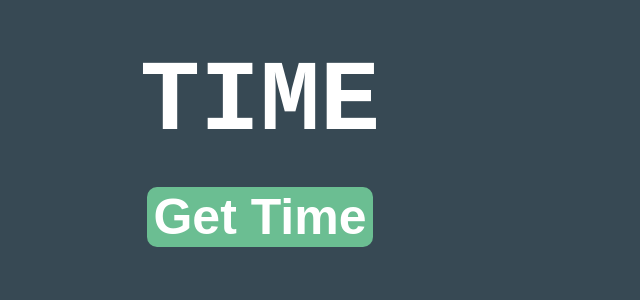
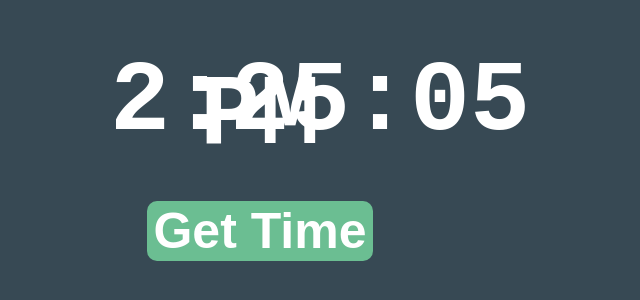
Before and after one commit to Mogle7Arkad/udemy-useState-practice, a React (Vite) app: page / in a window 1280 px wide. Shown: the part 134-434 px from the top of the page, without its empty margins (380-1020 px from the left). Built offline with nearby package versions, Linux system fonts and the light colour scheme.

Commit message:
target and display the the constant now on the h1

```diff
--- a/src/components/App.jsx
+++ b/src/components/App.jsx
@@ -6,7 +6,7 @@ function App() {
 
   return (
     <div className="container">
-      <h1>TIME</h1>
+      <h1>{now}</h1>
       <button>Get Time</button>
     </div>
   );
```
